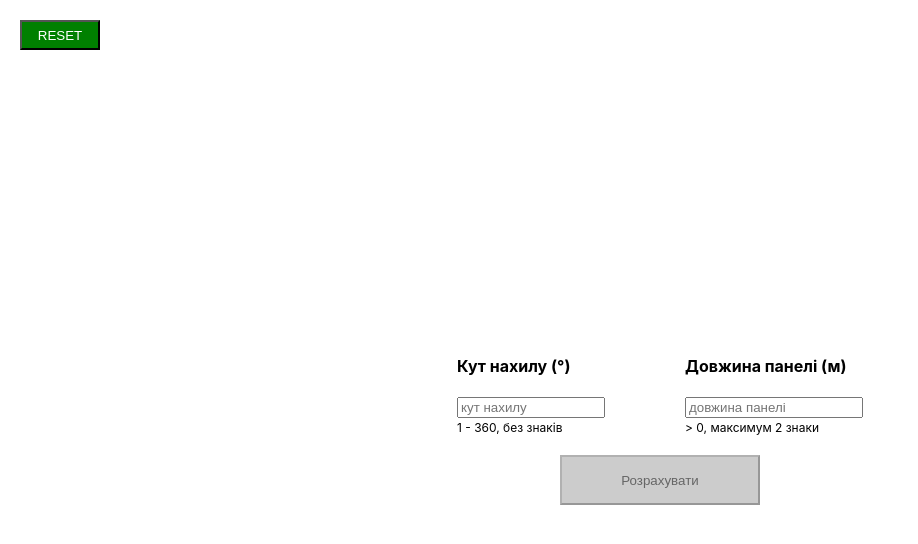
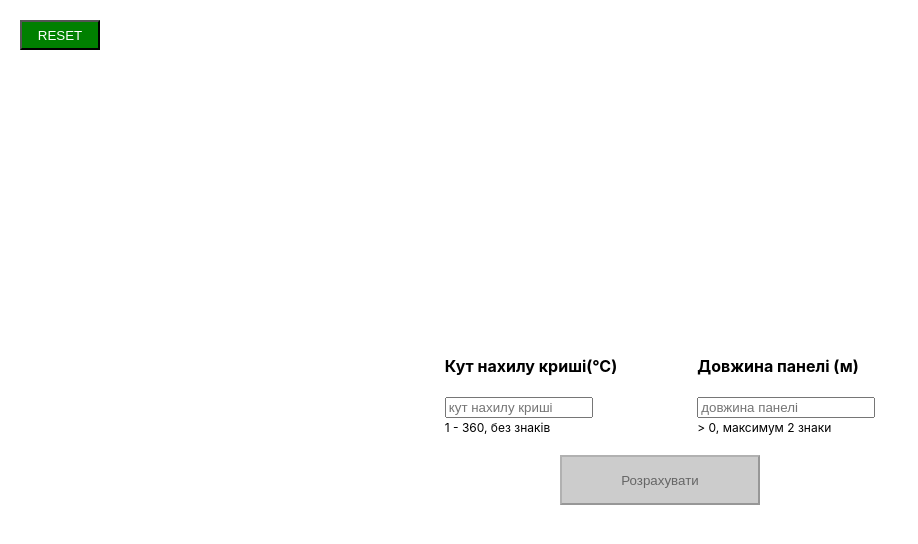
Before and after one commit to gamesminer/solar-panel-size-calculation, a React (Create React App) app: page / in a window 1280 px wide. Shown: the top 544 px of the page, without its empty margins (0-918 px from the left). Built offline with nearby package versions, Linux system fonts and the light colour scheme; the HTML template or start-up script is replaced by a standard one.

Commit message:
Minor improvement

```diff
--- a/src/components/main.component.jsx
+++ b/src/components/main.component.jsx
@@ -27,7 +27,7 @@
               alignItems: 'flex-start',
             }}
             >
-              <h4>Кут нахилу (°)</h4>
+              <h4>Кут нахилу криші(°С)</h4>
               <input
                 type="text"
                 value={value.corner}
@@ -50,7 +50,7 @@
                   }
                 }}
                 style={{ width: '140px' }}
-                placeholder="кут нахилу"
+                placeholder="кут нахилу криші"
               />
               <span style={{ fontSize: '12px', marginTop: '2px' }}>1 - 360, без знаків</span>
             </div>
--- a/src/components/result.component.jsx
+++ b/src/components/result.component.jsx
@@ -22,7 +22,7 @@
     <div style={{position: 'relative', width: '1000px', height: '384px', display: 'flex', flexDirection: 'column'}}>
       <div
         style={{position: 'absolute', left: 0, top: 0, display: 'flex', flexDirection: 'column', alignItems: 'start'}}>
-        <span>Кут нахилу: <b style={{color: RED_COLOR}}>{corner}°</b></span>
+        <span>Кут нахилу криші: <b style={{color: RED_COLOR}}>{corner}°С</b></span>
         <span>Довжина панелі: <b style={{color: LENGTH_COLOR}}>{length.toFixed(2)}м</b></span>
       </div>
       <img src={image} alt="result" style={{width: '100%', height: '100%'}}/>
```
